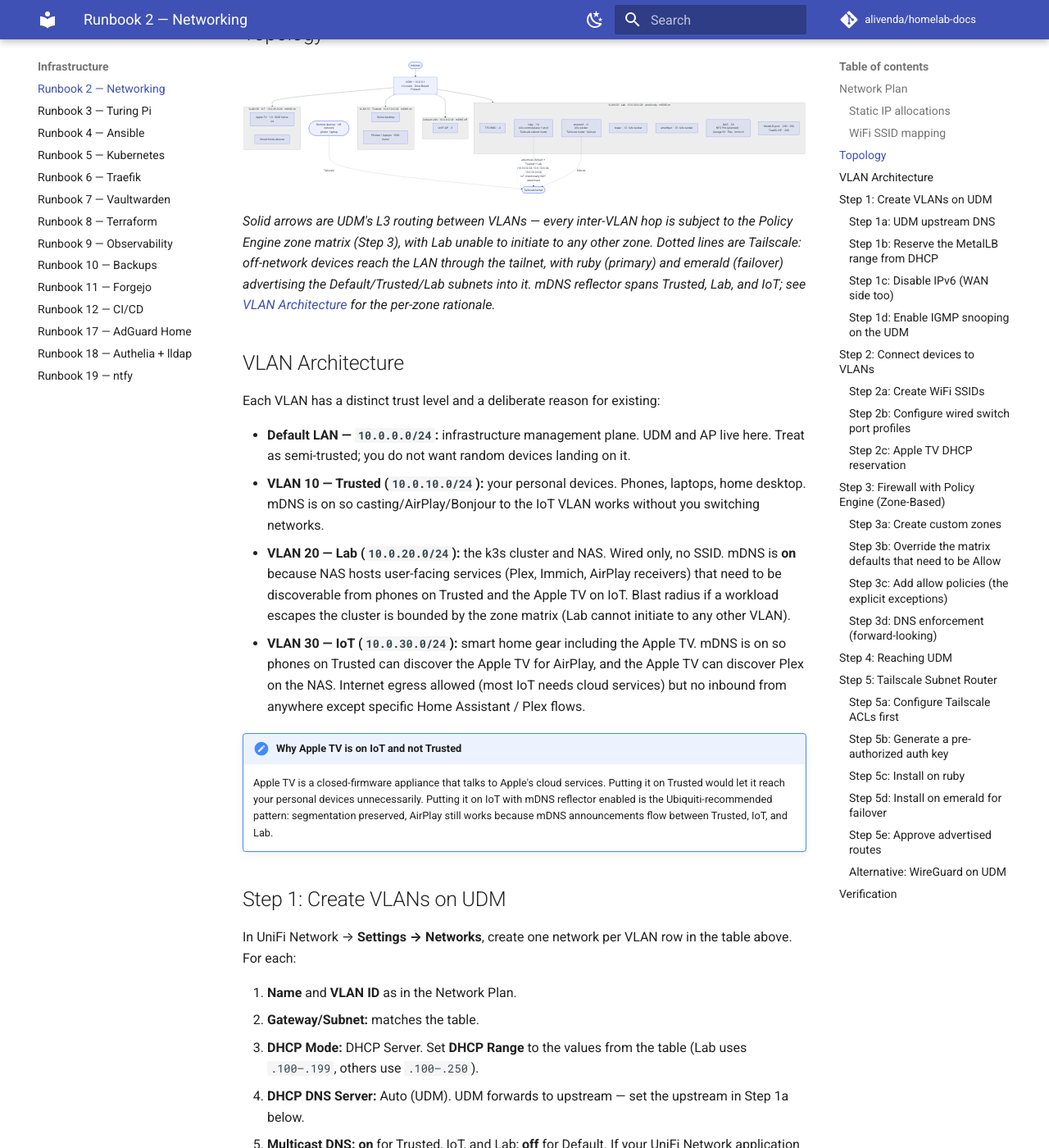
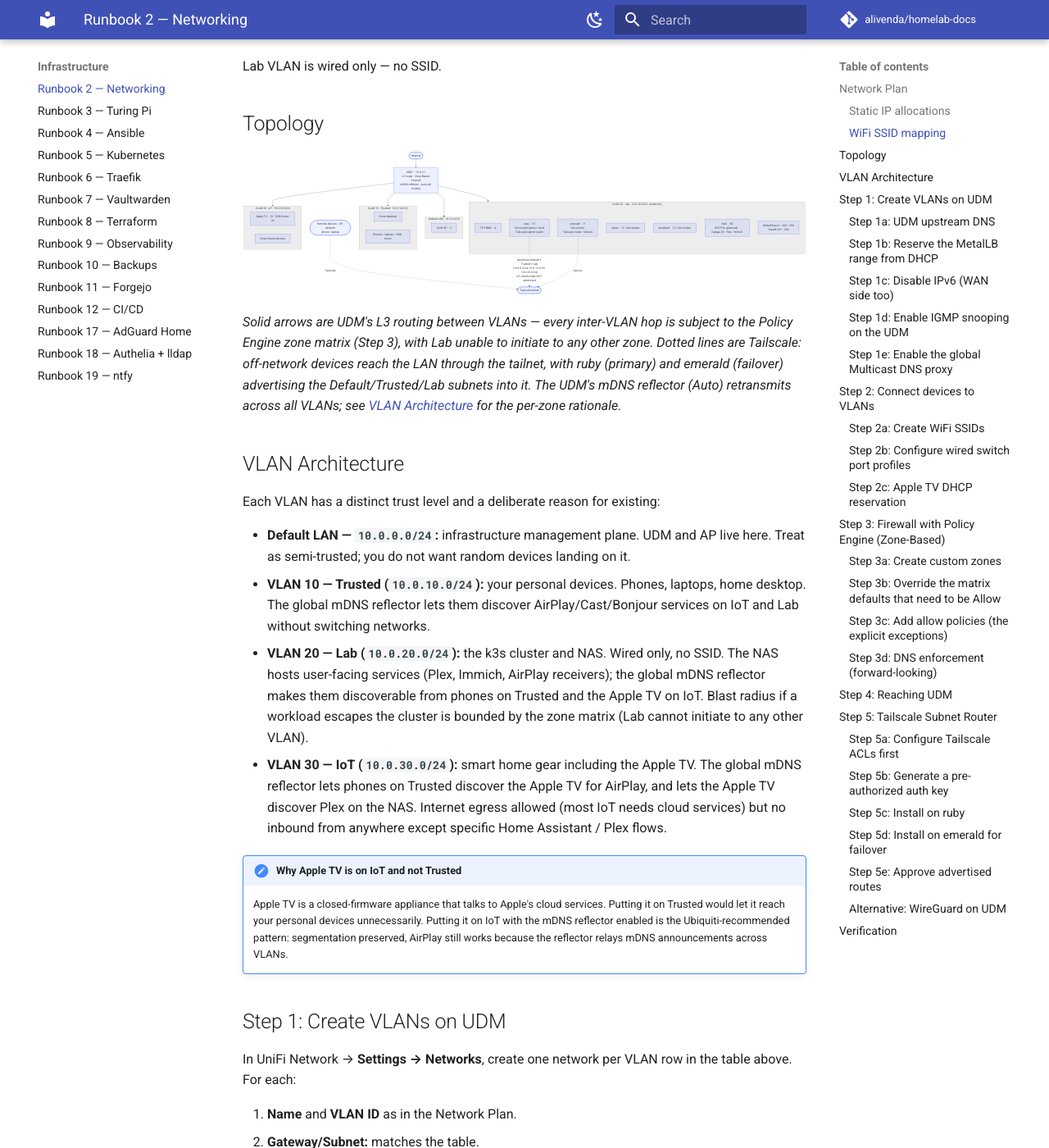
Before and after one commit to alivenda/homelab-docs, an MkDocs documentation site: the page built from docs/02-networking.md, in a window 1280 px wide and 1400 px high, scrolled down 2795 px. Shown: the whole window at 82% size. Built offline with MkDocs 1.6.1 and Material for MkDocs 9.7.7, drawn with Linux system fonts in a browser that asks for light colours; comment, search, counter and statistics services are not loaded; some of the changed text lies outside the part shown.

Commit message:
docs(networking): model mDNS as the global gateway reflector (Auto)
mDNS on the UDM is a single global gateway reflector (verified against
Ubiquiti's mDNS proxy docs), not the per-VLAN toggle the runbook
described — and this network runs it in Auto, reflecting across all VLANs.

Drop the per-VLAN mDNS column, the per-subgraph diagram labels, and the
per-network Step 1 field; represent the reflector once (UDM node + Globals
+ new Step 1e), reframe the VLAN-architecture rationale and verification
around the global setting, and keep Custom mode as a documented hardening
option.

````diff
--- a/docs/02-networking.md
+++ b/docs/02-networking.md
@@ -1,6 +1,6 @@
 # Runbook 2: Network Segmentation and VPN
 
-VLAN plan, firewall, and remote access via Tailscale. Sets up the network model that every later runbook assumes (cluster nodes on Lab VLAN, MetalLB pool reserved, mDNS scoped, Tailscale subnet routing).
+VLAN plan, firewall, and remote access via Tailscale. Sets up the network model that every later runbook assumes (cluster nodes on Lab VLAN, MetalLB pool reserved, global mDNS reflector, Tailscale subnet routing).
 
 | | |
 |---|---|
@@ -17,18 +17,19 @@ VLAN plan, firewall, and remote access via Tailscale. Sets up the network model
 
 This table is the authoritative source for every later runbook (Terraform `unifi_network` resources, Ansible inventory IPs, MetalLB pool config). Change it here first, propagate everywhere else.
 
-| VLAN | Name | ID | Subnet | Gateway | Static range | DHCP range | mDNS |
-|---|---|---|---|---|---|---|---|
-| (untagged) | default | — | `10.0.0.0/24` | `10.0.0.1` | `.2–.99` | `.100–.250` | off |
-| 10 | trusted | 10 | `10.0.10.0/24` | `10.0.10.1` | `.10–.99` | `.100–.250` | **on** |
-| 20 | lab | 20 | `10.0.20.0/24` | `10.0.20.1` | `.10–.99` | `.100–.199` | **on** |
-| 30 | iot | 30 | `10.0.30.0/24` | `10.0.30.1` | `.10–.99` | `.100–.250` | **on** |
+| VLAN | Name | ID | Subnet | Gateway | Static range | DHCP range |
+|---|---|---|---|---|---|---|
+| (untagged) | default | — | `10.0.0.0/24` | `10.0.0.1` | `.2–.99` | `.100–.250` |
+| 10 | trusted | 10 | `10.0.10.0/24` | `10.0.10.1` | `.10–.99` | `.100–.250` |
+| 20 | lab | 20 | `10.0.20.0/24` | `10.0.20.1` | `.10–.99` | `.100–.199` |
+| 30 | iot | 30 | `10.0.30.0/24` | `10.0.30.1` | `.10–.99` | `.100–.250` |
 
 **Globals**
 
 - DHCP lease: 86400s (1 day)
 - IPv6: disabled on both WAN and LAN (see Step 1 note)
 - IGMP snooping: **on** (on the UDM's built-in switch, see Step 1d) — required for mDNS reflector to forward multicast cleanly across VLANs
+- Multicast DNS (mDNS): **global gateway reflector set to Auto** — the UDM retransmits common mDNS (AirPlay, Cast, HomeKit, Bonjour) across **all** VLANs; it is not a per-network toggle. Custom mode (whitelist services, scope to chosen VLANs) is the hardening option — see Step 1e
 - UDM upstream DNS: `1.1.1.1` (Cloudflare) — migrate to dedicated Pi-hole appliance later (see Step 3d)
 - MetalLB pool: `10.0.20.200–.250` (reserved within Lab VLAN, outside DHCP)
 
@@ -67,18 +68,18 @@ Lab VLAN is wired only — no SSID.
 
 ```mermaid
 flowchart TB
-    INET([Internet]) --> UDM["UDM — 10.0.0.1<br/>L3 router · Zone-Based Firewall"]
+    INET([Internet]) --> UDM["UDM — 10.0.0.1<br/>L3 router · Zone-Based Firewall<br/>mDNS reflector · Auto (all VLANs)"]
 
-    subgraph DEFAULT["Default LAN · 10.0.0.0/24 · mDNS off"]
+    subgraph DEFAULT["Default LAN · 10.0.0.0/24"]
         AP["UniFi AP · .3"]
     end
 
-    subgraph TRUSTED["VLAN 10 · Trusted · 10.0.10.0/24 · mDNS on"]
+    subgraph TRUSTED["VLAN 10 · Trusted · 10.0.10.0/24"]
         DESK["Home desktop"]
         PHONES["Phones / laptops · SSID home"]
     end
 
-    subgraph LAB["VLAN 20 · Lab · 10.0.20.0/24 · wired-only · mDNS on"]
+    subgraph LAB["VLAN 20 · Lab · 10.0.20.0/24 · wired-only"]
         BMC["TP2 BMC · .4"]
         RUBY["ruby · .10<br/>k3s control-plane + etcd<br/>Tailscale subnet router"]
         EMERALD["emerald · .11<br/>k3s worker<br/>Tailscale router · failover"]
@@ -88,7 +89,7 @@ flowchart TB
         METALLB["MetalLB pool · .200–.250<br/>Traefik VIP · .200"]
     end
 
-    subgraph IOT["VLAN 30 · IoT · 10.0.30.0/24 · mDNS on"]
+    subgraph IOT["VLAN 30 · IoT · 10.0.30.0/24"]
         ATV["Apple TV · .10 · SSID home-iot"]
         SMART["Smart-home devices"]
     end
@@ -103,19 +104,19 @@ flowchart TB
     EMERALD -.->|failover| TAILNET
 ```
 
-*Solid arrows are UDM's L3 routing between VLANs — every inter-VLAN hop is subject to the Policy Engine zone matrix (Step 3), with Lab unable to initiate to any other zone. Dotted lines are Tailscale: off-network devices reach the LAN through the tailnet, with ruby (primary) and emerald (failover) advertising the Default/Trusted/Lab subnets into it. mDNS reflector spans Trusted, Lab, and IoT; see [VLAN Architecture](#vlan-architecture) for the per-zone rationale.*
+*Solid arrows are UDM's L3 routing between VLANs — every inter-VLAN hop is subject to the Policy Engine zone matrix (Step 3), with Lab unable to initiate to any other zone. Dotted lines are Tailscale: off-network devices reach the LAN through the tailnet, with ruby (primary) and emerald (failover) advertising the Default/Trusted/Lab subnets into it. The UDM's mDNS reflector (Auto) retransmits across all VLANs; see [VLAN Architecture](#vlan-architecture) for the per-zone rationale.*
 
 ## VLAN Architecture
 
 Each VLAN has a distinct trust level and a deliberate reason for existing:
 
 - **Default LAN — `10.0.0.0/24`:** infrastructure management plane. UDM and AP live here. Treat as semi-trusted; you do not want random devices landing on it.
-- **VLAN 10 — Trusted (`10.0.10.0/24`):** your personal devices. Phones, laptops, home desktop. mDNS is on so casting/AirPlay/Bonjour to the IoT VLAN works without you switching networks.
-- **VLAN 20 — Lab (`10.0.20.0/24`):** the k3s cluster and NAS. Wired only, no SSID. mDNS is **on** because NAS hosts user-facing services (Plex, Immich, AirPlay receivers) that need to be discoverable from phones on Trusted and the Apple TV on IoT. Blast radius if a workload escapes the cluster is bounded by the zone matrix (Lab cannot initiate to any other VLAN).
-- **VLAN 30 — IoT (`10.0.30.0/24`):** smart home gear including the Apple TV. mDNS is on so phones on Trusted can discover the Apple TV for AirPlay, and the Apple TV can discover Plex on the NAS. Internet egress allowed (most IoT needs cloud services) but no inbound from anywhere except specific Home Assistant / Plex flows.
+- **VLAN 10 — Trusted (`10.0.10.0/24`):** your personal devices. Phones, laptops, home desktop. The global mDNS reflector lets them discover AirPlay/Cast/Bonjour services on IoT and Lab without switching networks.
+- **VLAN 20 — Lab (`10.0.20.0/24`):** the k3s cluster and NAS. Wired only, no SSID. The NAS hosts user-facing services (Plex, Immich, AirPlay receivers); the global mDNS reflector makes them discoverable from phones on Trusted and the Apple TV on IoT. Blast radius if a workload escapes the cluster is bounded by the zone matrix (Lab cannot initiate to any other VLAN).
+- **VLAN 30 — IoT (`10.0.30.0/24`):** smart home gear including the Apple TV. The global mDNS reflector lets phones on Trusted discover the Apple TV for AirPlay, and lets the Apple TV discover Plex on the NAS. Internet egress allowed (most IoT needs cloud services) but no inbound from anywhere except specific Home Assistant / Plex flows.
 
 !!! note "Why Apple TV is on IoT and not Trusted"
-    Apple TV is a closed-firmware appliance that talks to Apple's cloud services. Putting it on Trusted would let it reach your personal devices unnecessarily. Putting it on IoT with mDNS reflector enabled is the Ubiquiti-recommended pattern: segmentation preserved, AirPlay still works because mDNS announcements flow between Trusted, IoT, and Lab.
+    Apple TV is a closed-firmware appliance that talks to Apple's cloud services. Putting it on Trusted would let it reach your personal devices unnecessarily. Putting it on IoT with the mDNS reflector enabled is the Ubiquiti-recommended pattern: segmentation preserved, AirPlay still works because the reflector relays mDNS announcements across VLANs.
 
 ## Step 1: Create VLANs on UDM
 
@@ -125,7 +126,7 @@ In UniFi Network → **Settings → Networks**, create one network per VLAN row
 2. **Gateway/Subnet:** matches the table.
 3. **DHCP Mode:** DHCP Server. Set **DHCP Range** to the values from the table (Lab uses `.100–.199`, others use `.100–.250`).
 4. **DHCP DNS Server:** Auto (UDM). UDM forwards to upstream — set the upstream in Step 1a below.
-5. **Multicast DNS:** **on** for Trusted, IoT, and Lab; **off** for Default. If your UniFi Network application is 8.x or later, the **Custom** mode is preferred over Auto — Custom lets you whitelist specific service types (AirPlay, HomeKit, Matter) rather than retransmitting every announcement, which is quieter on the wire and easier to debug. Auto is fine if Custom isn't available.
+5. **Multicast DNS:** leave the per-network field at its default — on this controller mDNS reflection is **not** a per-network toggle but a single global gateway setting, configured in **Step 1e** below.
 6. **IGMP Snooping:** configured on the UDM in Step 1d (not per-VLAN here).
 7. **IPv6 Interface Type:** None (disable).
 
@@ -151,7 +152,16 @@ UniFi → **UniFi Devices → your UDM → Settings → Services → IGMP Snoopi
 This is a device-level setting on the UDM's built-in switch, not per-VLAN. Without IGMP snooping, the switch floods all multicast traffic (including mDNS announcements and the actual AirPlay/Chromecast streams) to every port in the VLAN — wasted bandwidth and an easy way to confuse other multicast-using devices. With snooping on, the switch tracks which ports have devices that joined a multicast group and only forwards to those ports.
 
 !!! note "Why this matters with mDNS reflector enabled"
-    The mDNS reflector multiplies multicast traffic across the three VLANs you've enabled it on. IGMP snooping is what keeps that traffic targeted instead of broadcast-flooding the whole switch. Enable mDNS reflector without IGMP snooping and you'll see strange symptoms — slow IoT discovery, dropped AirPlay sessions, sometimes whole switch-CPU spikes.
+    The mDNS reflector (Auto) multiplies multicast traffic across every VLAN it reflects to. IGMP snooping is what keeps that traffic targeted instead of broadcast-flooding the whole switch. Enable mDNS reflector without IGMP snooping and you'll see strange symptoms — slow IoT discovery, dropped AirPlay sessions, sometimes whole switch-CPU spikes.
+
+### Step 1e: Enable the global Multicast DNS proxy
+
+mDNS reflection is a single gateway-level setting, not per-network. UniFi → **Settings → Networks → Global Network Settings → Multicast DNS** (UI labels vary by Network app version; on a UDM it lives under the gateway/global network settings, not on an individual network). Set the mode to **Auto**.
+
+**Auto** retransmits common mDNS service announcements (AirPlay, Chromecast, HomeKit, Bonjour) across **all** VLANs, so phones on Trusted and the Apple TV on IoT can discover Plex/AirPlay receivers on the NAS in Lab. Because Auto reflects everywhere, the Default management VLAN sees the announcements too — harmless here, but the reason Custom exists.
+
+!!! note "Custom mode — the hardening option"
+    **Custom** lets you whitelist specific service types (AirPlay, HomeKit, Matter) and scope each to chosen source/destination VLANs, instead of reflecting everything to everywhere. It's quieter on the wire, easier to audit, and keeps mDNS off VLANs that don't need it (e.g. Default). Auto is the simpler default and what this build runs today; switch to Custom when you want tighter control.
 
 ## Step 2: Connect devices to VLANs
 
@@ -455,7 +465,7 @@ Tailscale is easier (NAT traversal handled, no port forward needed). WireGuard o
 
 - [ ] Four networks visible in UniFi: Default, Trusted, Lab, IoT — each with the correct subnet and DHCP range from the Network Plan
 - [ ] DHCP exclude range `10.0.20.200–.250` configured on Lab
-- [ ] mDNS enabled on Trusted, IoT, and Lab; disabled on Default
+- [ ] Global Multicast DNS proxy set to **Auto** (Step 1e)
 - [ ] IGMP snooping enabled on the UDM (Step 1d)
 - [ ] IPv6 disabled on both WAN and every VLAN
 - [ ] SSIDs `home` (Trusted) and `home-iot` (IoT) created and assigned
````
